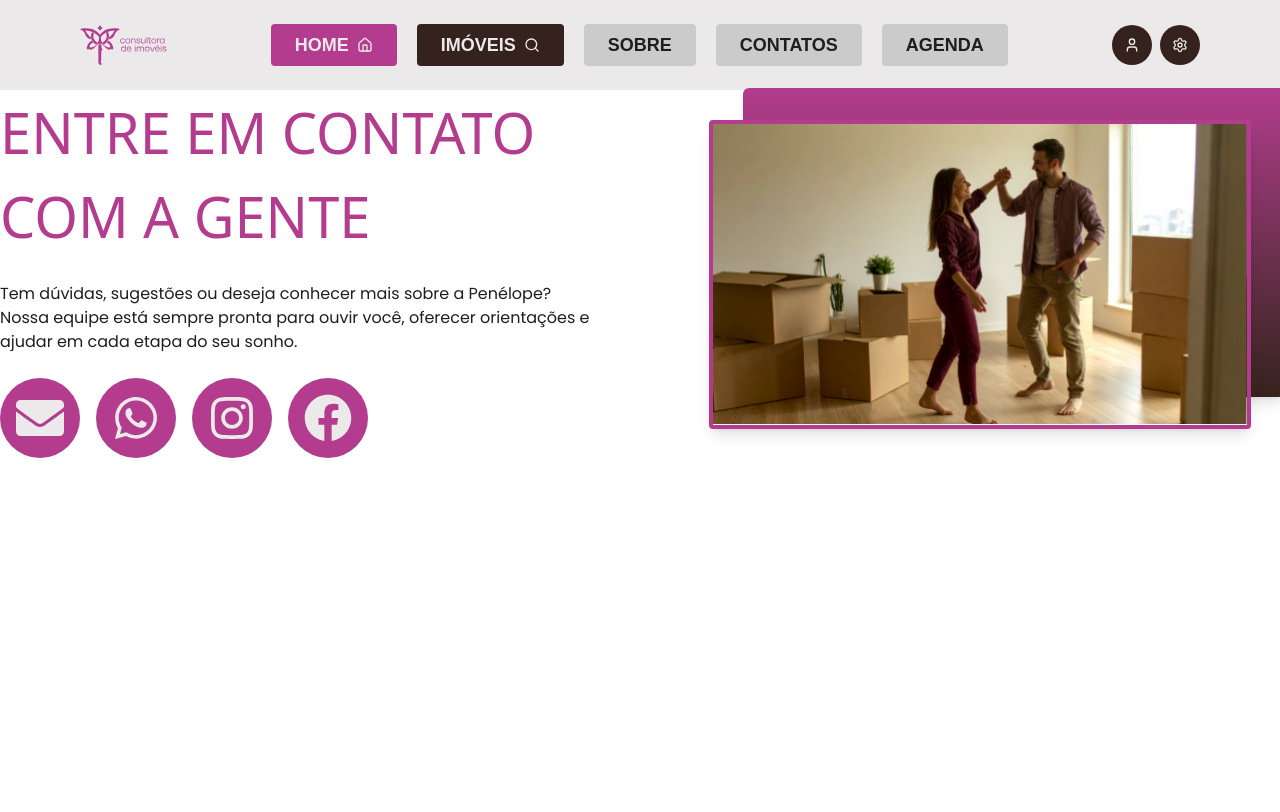
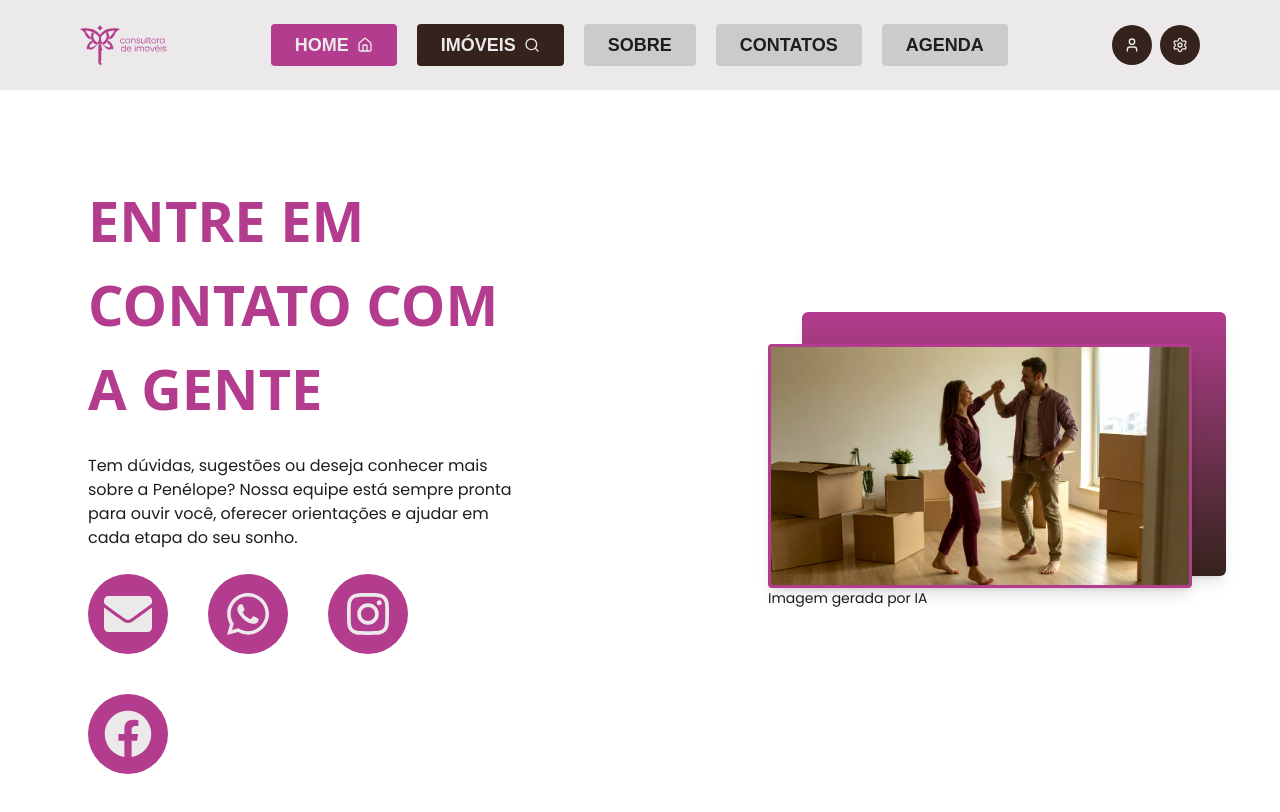
Before and after one commit to PenelopeCorretagem/penelope-web-site, a React (Vite) app: page / in a window 1280 px wide. Shown: the top 812 px of the page. Built offline with nearby package versions, Linux system fonts and the light colour scheme; a web font is replaced by a local one.

Commit message:
Alterando imagem e ajudtando layout

```diff
--- a/src/institutional/view/pages/ContactView.jsx
+++ b/src/institutional/view/pages/ContactView.jsx
@@ -2,7 +2,7 @@ import { useContactViewModel } from '../../viewmodel/components/ContactViewModel
 import { MenuView } from '../../../shared/view/components/MenuView'
 import { ContactIconView } from '../components/ContactIconView'
 import { FaEnvelope, FaWhatsapp, FaInstagram, FaFacebook } from 'react-icons/fa'
-import ContactImage from '../../assets/ContactImage.svg'
+import ContactImage from '../../assets/ContactImage.jpg'
 
 export function ContactView() {
   const { contactItems, openLink } = useContactViewModel()
@@ -23,8 +23,8 @@ export function ContactView() {
       <MenuView />
 
       <main className='grid grid-cols-1 gap-[80px] md:grid-cols-2'>
-        <section className='flex flex-col gap-6'>
-          <h1 className='font-title-family-family text-brand-primary text-[56px]'>
+        <section className='flex flex-col gap-6 p-22'>
+          <h1 className='font-title-family-family text-brand-primary text-[56px] font-semibold'>
             ENTRE EM CONTATO COM A GENTE
           </h1>
           <p className='font-default-family text-text-primary text-base'>
@@ -33,7 +33,7 @@ export function ContactView() {
             orientações e ajudar em cada etapa do seu sonho.
           </p>
 
-          <div className='flex flex-wrap gap-4'>
+          <div className='flex flex-wrap gap-10'>
             {contactItems.map(item => {
               const Icon = iconMap[item.id.trim().toLowerCase()]
               return (
@@ -47,7 +47,7 @@ export function ContactView() {
             })}
           </div>
         </section>
-        <section className='flex items-center justify-center'>
+        <section className='flex items-center justify-center p-22'>
           <div className='relative inline-block overflow-visible'>
             <div
               className='absolute inset-0 left-0 z-0 rounded-md bg-gradient-to-b from-[#B33C8E] to-[#36221D] shadow-lg'
@@ -59,8 +59,11 @@ export function ContactView() {
             <img
               src={ContactImage}
               alt='Casal feliz'
-              className='border-brand-primary relative z-10 block rounded-sm border-4 shadow-lg'
+              className='border-brand-primary relative z-10 block rounded-sm border-3 shadow-lg'
             />
+            <p className='font-default-family text-text-primary text-sm'>
+              Imagem gerada por IA
+            </p>
           </div>
         </section>
       </main>
```
Also changed, not shown: src/institutional/assets/ContactImage.jpg (added), src/institutional/assets/ContactImage.svg (deleted).
